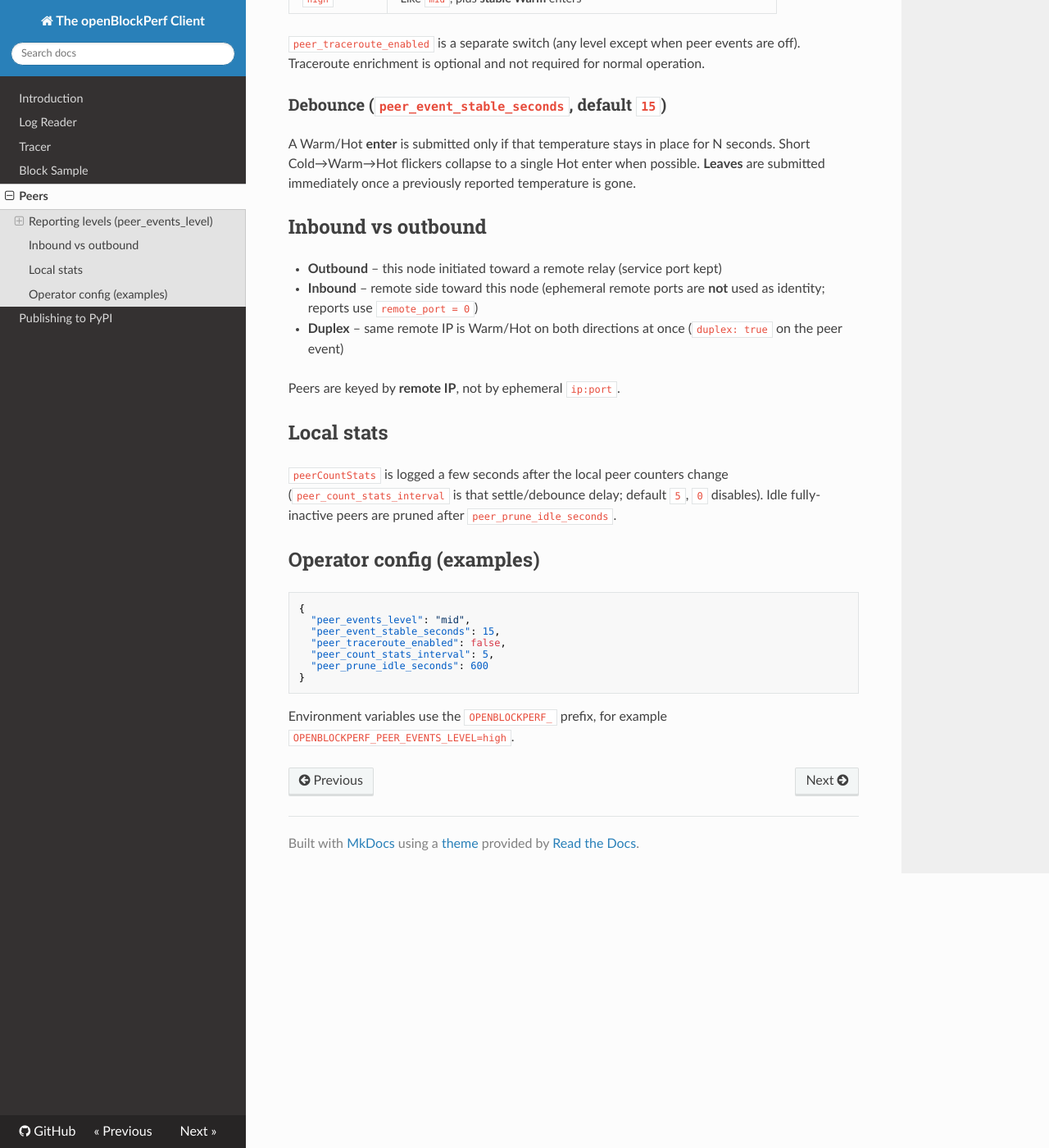
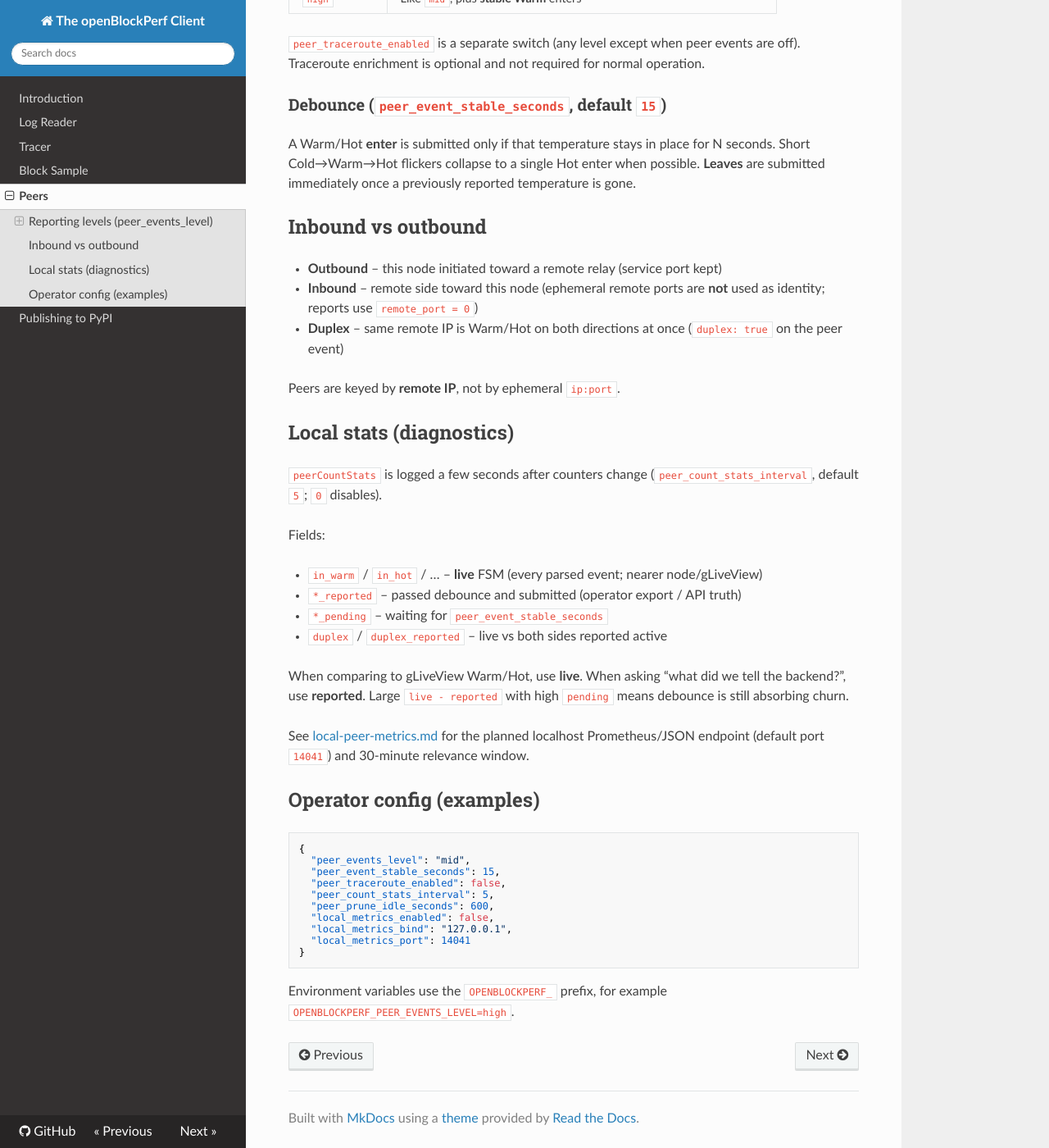
Before and after one commit to cardano-foundation/openblockperf, an MkDocs documentation site: the page built from docs/peers.md, in a window 1280 px wide and 1400 px high, scrolled down 663 px. Shown: the whole window at 82% size. Built offline with MkDocs 1.6.1, drawn with Linux system fonts in a browser that asks for light colours; nearby versions of some CDN libraries.

Commit message:
add peer count live/reported/pending diagnostics; lock local metrics design
Document sliding 30m relevance and :14041 localhost export; extend peerCountStats for debounce diagnosis

````diff
--- a/docs/peers.md
+++ b/docs/peers.md
@@ -43,12 +43,24 @@ temperature is gone.
 
 Peers are keyed by **remote IP**, not by ephemeral `ip:port`.
 
-## Local stats
+## Local stats (diagnostics)
 
-`peerCountStats` is logged a few seconds after the local peer counters
-change (`peer_count_stats_interval` is that settle/debounce delay; default
-`5`, `0` disables). Idle fully-inactive peers are pruned after
-`peer_prune_idle_seconds`.
+`peerCountStats` is logged a few seconds after counters change
+(`peer_count_stats_interval`, default `5`; `0` disables).
+
+Fields:
+
+* `in_warm` / `in_hot` / … – **live** FSM (every parsed event; nearer node/gLiveView)
+* `*_reported` – passed debounce and submitted (operator export / API truth)
+* `*_pending` – waiting for `peer_event_stable_seconds`
+* `duplex` / `duplex_reported` – live vs both sides reported active
+
+When comparing to gLiveView Warm/Hot, use **live**. When asking “what did we
+tell the backend?”, use **reported**. Large `live - reported` with high
+`pending` means debounce is still absorbing churn.
+
+See [local-peer-metrics.md](local-peer-metrics.md) for the planned localhost
+Prometheus/JSON endpoint (default port `14041`) and 30‑minute relevance window.
 
 ## Operator config (examples)
 
@@ -58,7 +70,10 @@ change (`peer_count_stats_interval` is that settle/debounce delay; default
   "peer_event_stable_seconds": 15,
   "peer_traceroute_enabled": false,
   "peer_count_stats_interval": 5,
-  "peer_prune_idle_seconds": 600
+  "peer_prune_idle_seconds": 600,
+  "local_metrics_enabled": false,
+  "local_metrics_bind": "127.0.0.1",
+  "local_metrics_port": 14041
 }
 ```
 
````
Also changed, not shown: docs/index.md (+1 -0 lines), docs/local-peer-metrics.md (added, +93 -0 lines), 5 other files.
